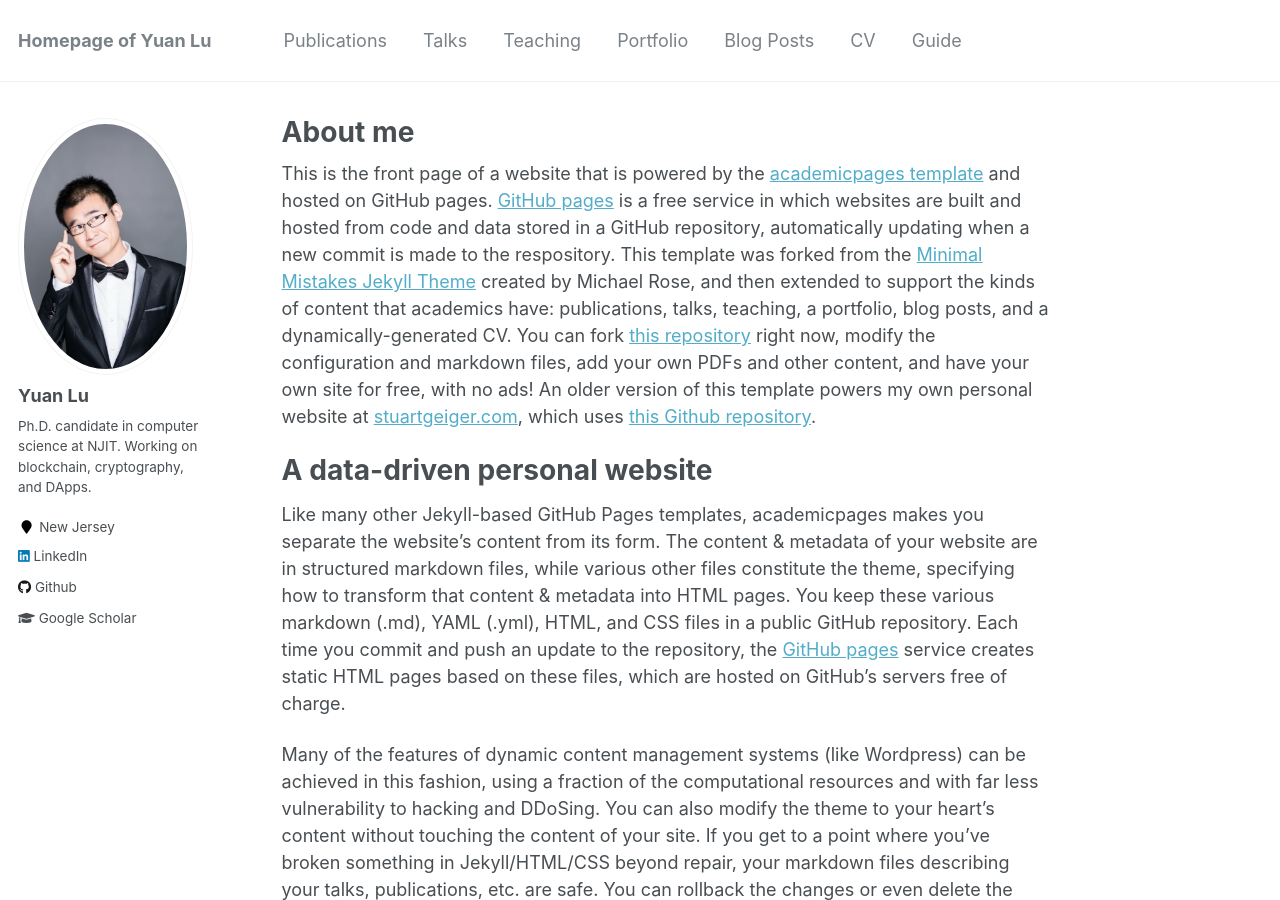
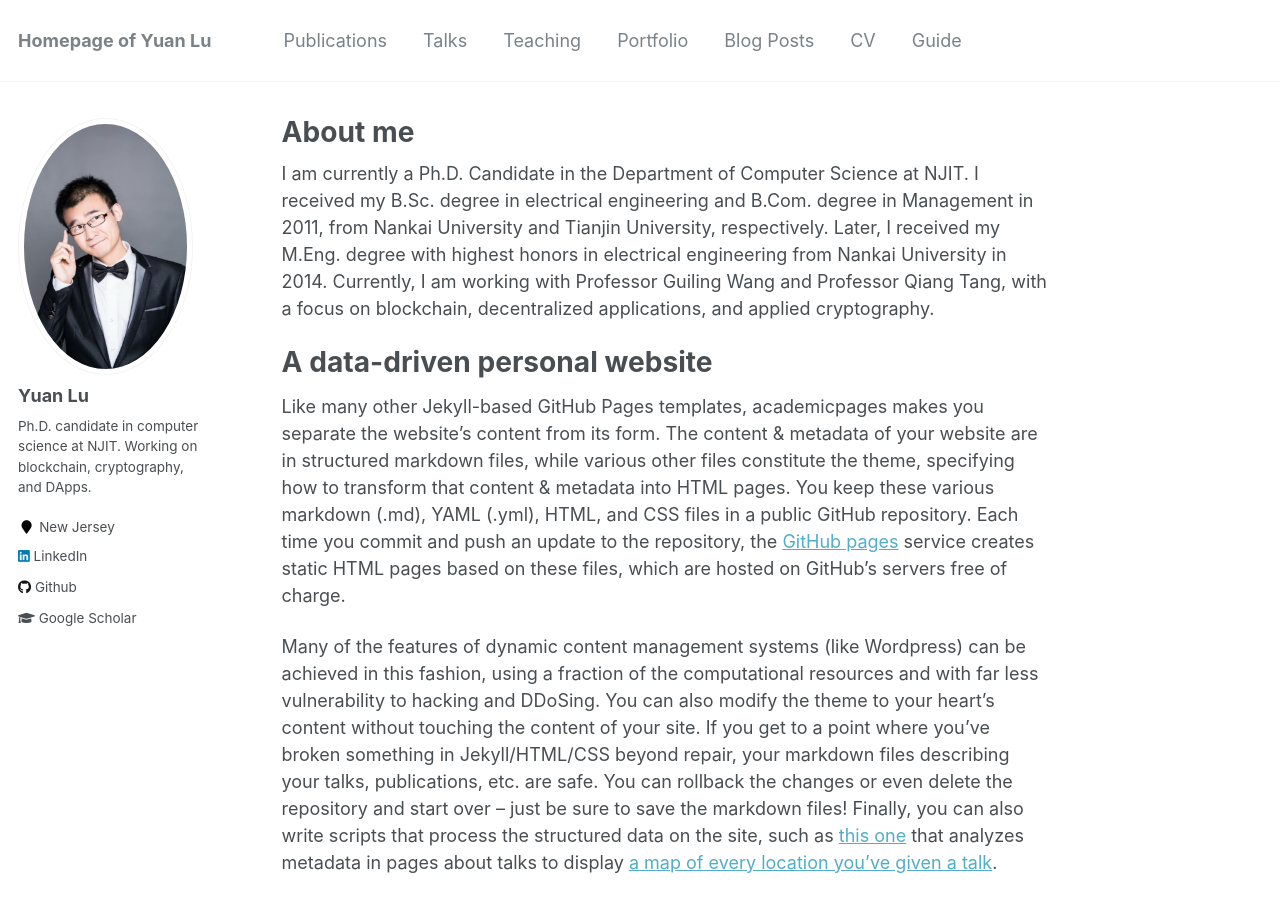
Before and after one commit to yylluu/yylluu.github.io, a Jekyll site: the page built from _pages/about.md, in a window 1280 px wide and 900 px high. Built offline with Jekyll 4.4.1, drawn with Linux system fonts in a browser that asks for light colours.

Commit message:
Update about.md

```diff
--- a/_pages/about.md
+++ b/_pages/about.md
@@ -8,7 +8,7 @@ redirect_from:
   - /about.html
 ---
 
-This is the front page of a website that is powered by the [academicpages template](https://github.com/academicpages/academicpages.github.io) and hosted on GitHub pages. [GitHub pages](https://pages.github.com) is a free service in which websites are built and hosted from code and data stored in a GitHub repository, automatically updating when a new commit is made to the respository. This template was forked from the [Minimal Mistakes Jekyll Theme](https://mmistakes.github.io/minimal-mistakes/) created by Michael Rose, and then extended to support the kinds of content that academics have: publications, talks, teaching, a portfolio, blog posts, and a dynamically-generated CV. You can fork [this repository](https://github.com/academicpages/academicpages.github.io) right now, modify the configuration and markdown files, add your own PDFs and other content, and have your own site for free, with no ads! An older version of this template powers my own personal website at [stuartgeiger.com](http://stuartgeiger.com), which uses [this Github repository](https://github.com/staeiou/staeiou.github.io).
+I am currently a Ph.D. Candidate in the Department of Computer Science at NJIT. I received my B.Sc. degree in electrical engineering and B.Com. degree in Management in 2011, from Nankai University and Tianjin University, respectively. Later, I received my M.Eng. degree with highest honors in electrical engineering from Nankai University in 2014. Currently, I am working with Professor Guiling Wang and Professor Qiang Tang, with a focus on blockchain, decentralized applications, and applied cryptography.
 
 A data-driven personal website
 ======
```
